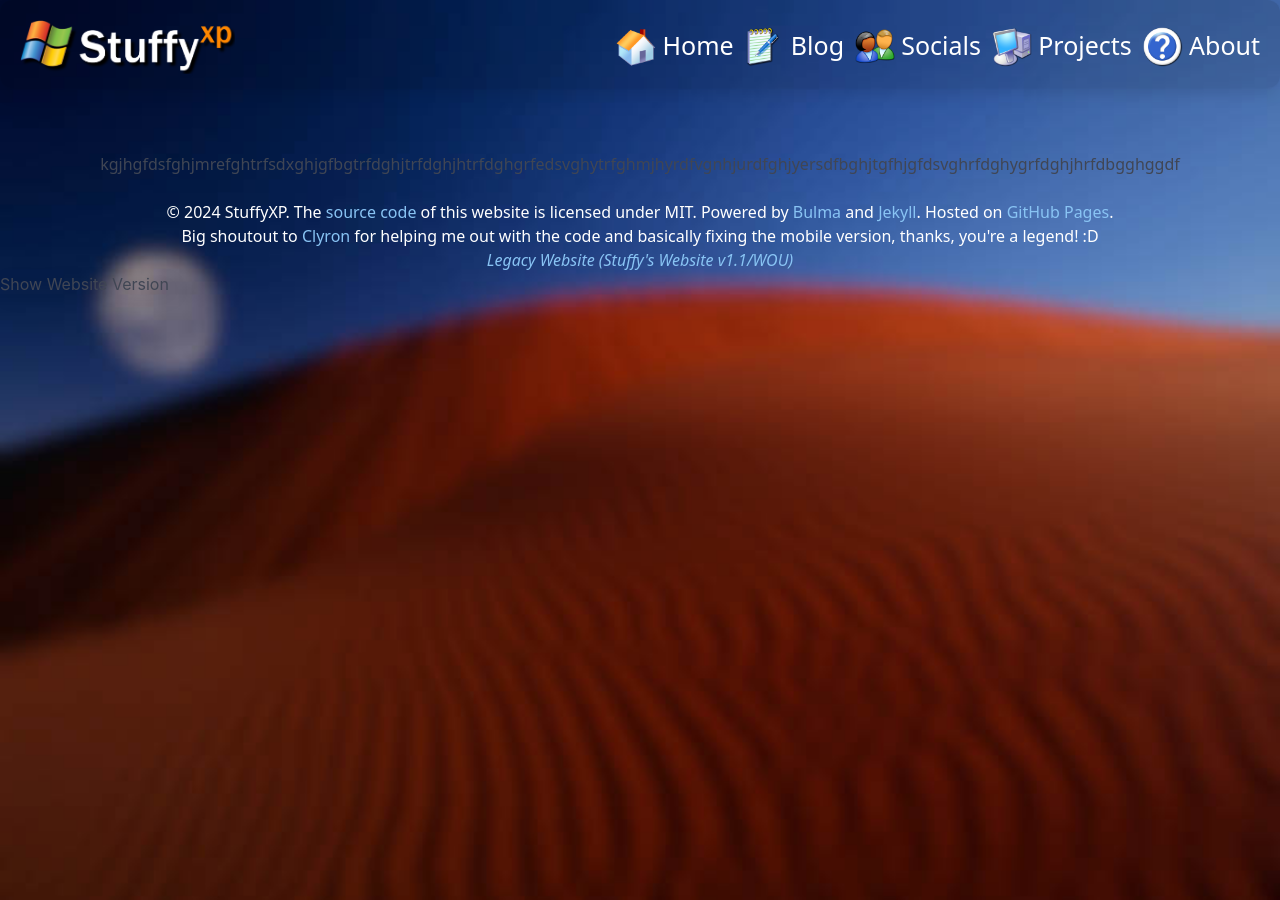
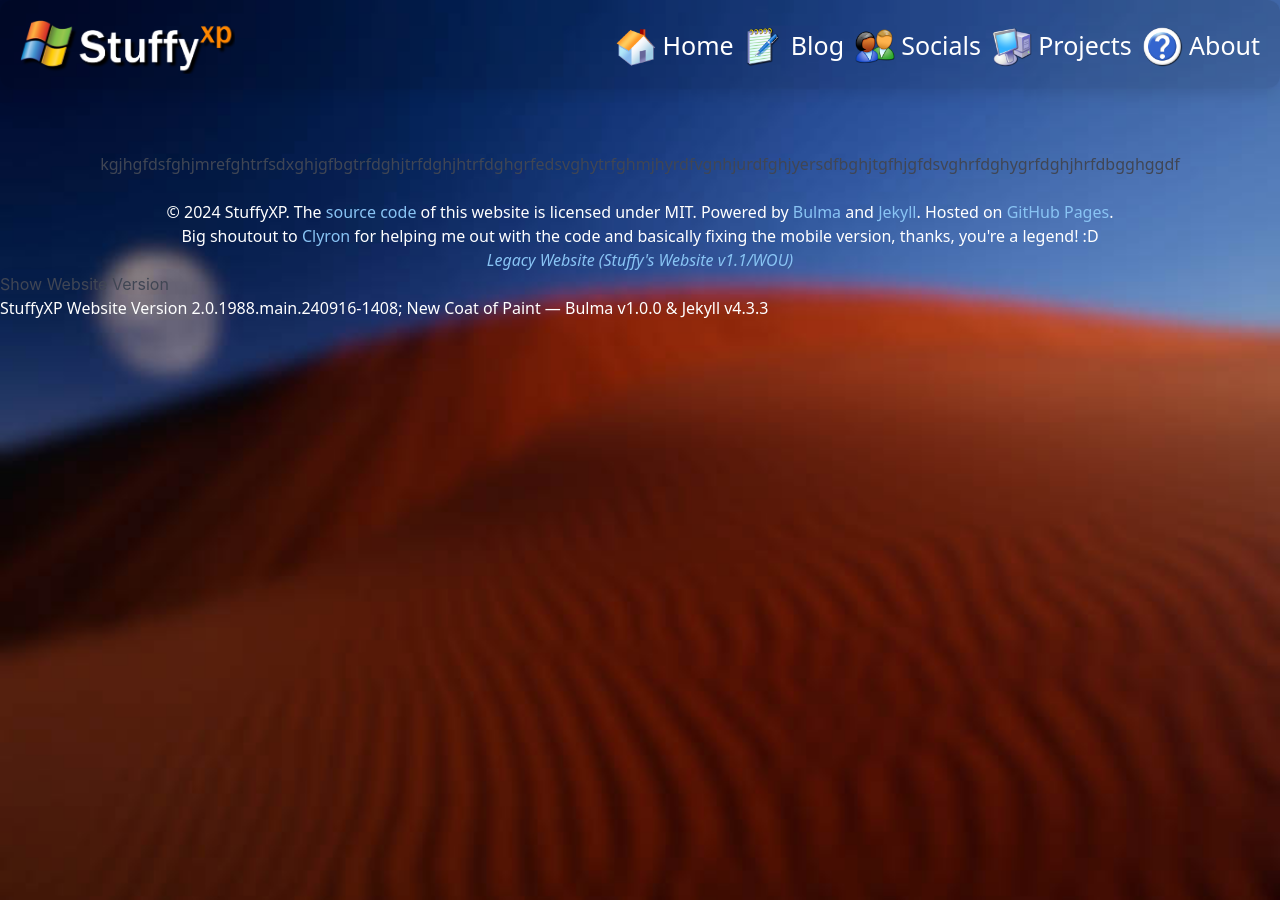
Before and after one commit to stuffyxp/stuffyxp.github.io, a Jekyll site: the page built from downloads/index.html, in a window 1280 px wide. Built offline with Jekyll 4.4.1, drawn with Linux system fonts in a browser that asks for light colours; some web fonts are replaced.

Commit message:
Update main.html

```diff
--- a/_layouts/main.html
+++ b/_layouts/main.html
@@ -53,7 +53,7 @@
 <button onclick="showVersion() is-hidden-widescreen">Show Website Version</button>
 
 <div id="version">
-         <p id="userAgent"></p>
+         <p>{{ site.website_ver }}; {{ site.codename }} — {{ site.bulma_ver }} & {{ site.jekyll_ver }}</p>
 </div>
 </body>
 </html>
```
